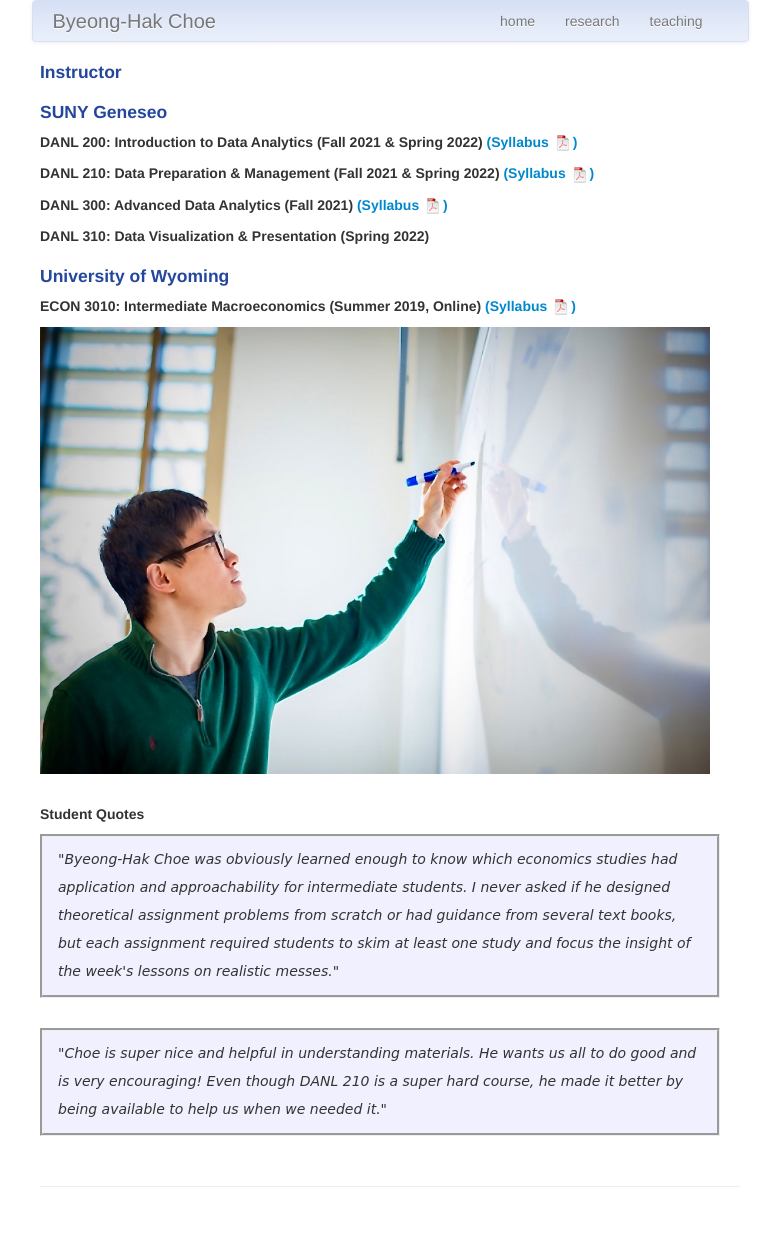
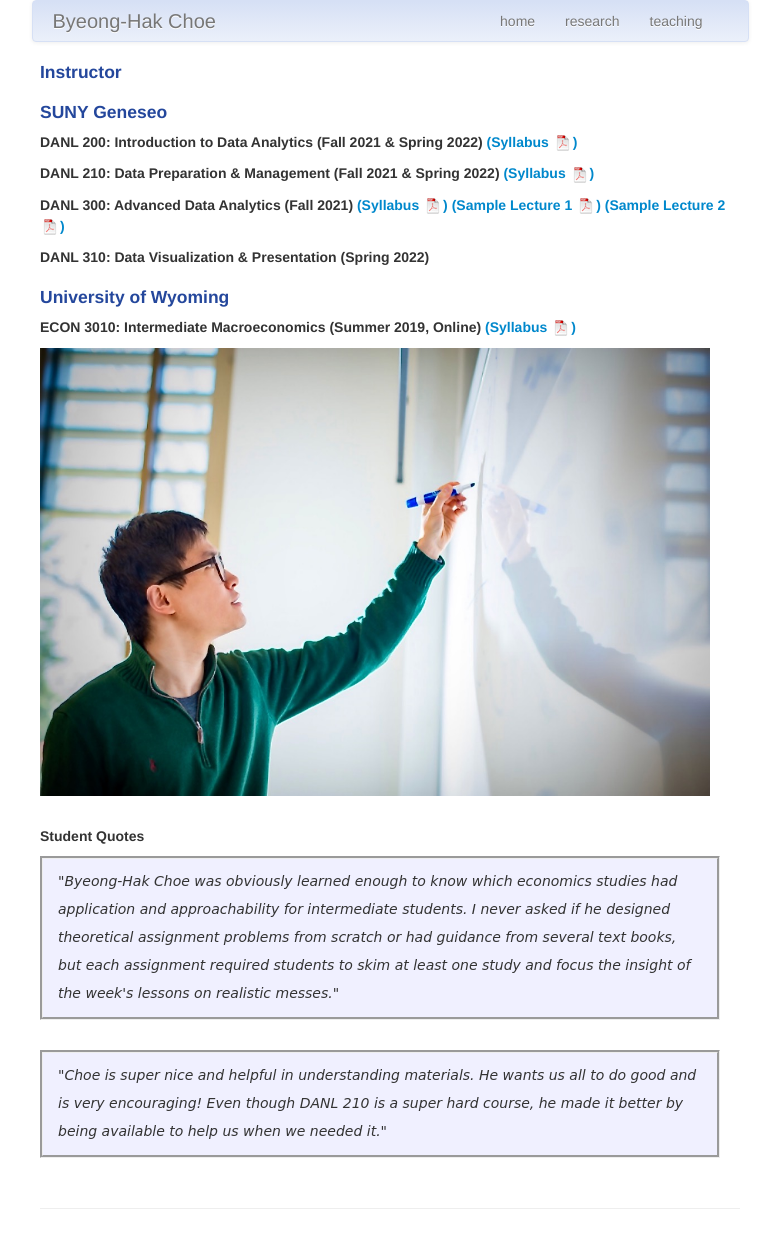
Before and after one commit to Erikwoj/bcecon.github.io, a Jekyll site: the page built from pages/teaching.md, in a window 1280 px wide. Shown: the whole page, without its empty margins (250-1030 px from the left). Built offline with Jekyll 4.4.1, drawn with Linux system fonts in a browser that asks for light colours; before the commit the page ends 1218 px from its top, so only the background shows below that.

Commit message:
Update teaching.md

```diff
--- a/pages/teaching.md
+++ b/pages/teaching.md
@@ -21,7 +21,7 @@ description: B.H. Choe's teaching
 
 ##### <strong>DANL 210: Data Preparation & Management</strong> (Fall 2021 & Spring 2022) <a href="https://drive.google.com/file/d/1KaKCBe1Cib5mga7fk4f9X0DIJCyuMQa_/view?usp=sharing"> (Syllabus ![paper as pdf]({{ BASE_PATH }}/pages/icons16/pdf-icon.png))</a>
 
-##### <strong>DANL 300: Advanced Data Analytics</strong> (Fall 2021) <a href="https://drive.google.com/file/d/1OpA6iFgd5pzUFHt5Zns0EOwa4KKo37dM/view?usp=sharing"> (Syllabus ![paper as pdf]({{ BASE_PATH }}/pages/icons16/pdf-icon.png))</a>
+##### <strong>DANL 300: Advanced Data Analytics</strong> (Fall 2021) <a href="https://drive.google.com/file/d/1OpA6iFgd5pzUFHt5Zns0EOwa4KKo37dM/view?usp=sharing"> (Syllabus ![paper as pdf]({{ BASE_PATH }}/pages/icons16/pdf-icon.png))</a> <a href="https://drive.google.com/file/d/1i447APxZT9LeoqMjmeu-nIj2HmdJHTwo/view?usp=sharing"> (Sample Lecture 1 ![paper as pdf]({{ BASE_PATH }}/pages/icons16/pdf-icon.png))</a> <a href="https://drive.google.com/file/d/1nwMxshvZ_PiBCig6ltk31tA0G42KHtp8/view?usp=sharing"> (Sample Lecture 2 ![paper as pdf]({{ BASE_PATH }}/pages/icons16/pdf-icon.png))</a>
 
 ##### <strong>DANL 310: Data Visualization & Presentation</strong> (Spring 2022)
 
```
